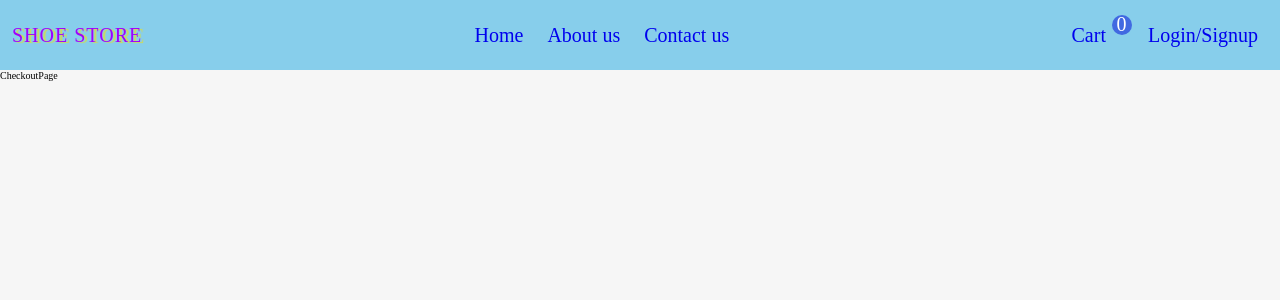
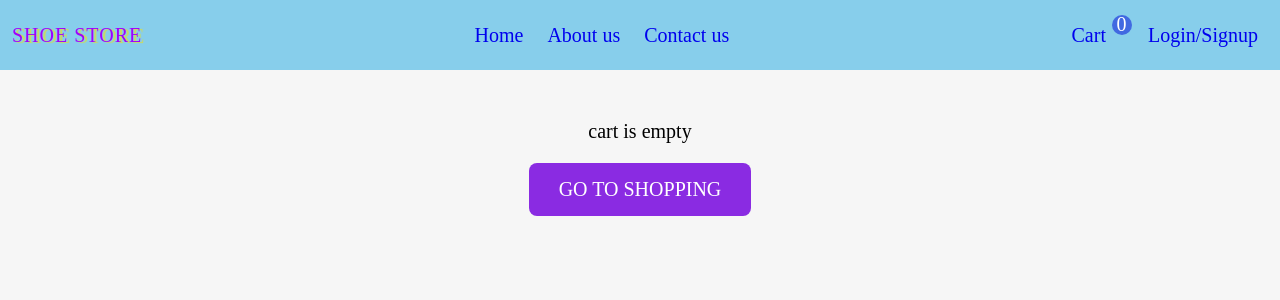
Before and after one commit to HanzaleLatifi/Shoe-Store, a React (Create React App) app: page /checkout in a window 1280 px wide. Shown: the top 300 px of the page. Built offline with nearby package versions, Linux system fonts and the light colour scheme.

Commit message:
checkout component

```diff
--- /dev/null
+++ b/src/components/checkout/Checkout.css
@@ -0,0 +1,41 @@
+.checkout-container {
+  max-width: 870px;
+  margin: 8rem auto;
+  min-height: 30vh;
+  font-size: 2rem;
+  background-color: white;
+  border-radius: 0.8rem;
+  padding: 1rem;
+}
+.userData {
+  width: 49%;
+  border: 1px solid blueviolet;
+  padding: 1rem;
+  border-radius: 0.8rem;
+  min-width: 20rem;
+}
+.productData {
+  width: 49%;
+  border: 1px solid blueviolet;
+  padding: 1rem;
+  border-radius: 0.8rem;
+  min-width: 20rem;
+}
+.btn-buy {
+  width: 100%;
+  max-height: 5rem;
+  margin-top: 6rem;
+}
+.cart-empty {
+  margin: 5rem auto;
+  width: 100%;
+  font-size: 3rem;
+  color: black;
+  display: flex;
+  flex-direction: column;
+  align-items: center;
+}
+.cart-empty p {
+  font-size: 2rem;
+  margin-bottom: 2rem;
+}
--- /dev/null
+++ b/src/components/checkout/Checkout.js
@@ -0,0 +1,45 @@
+import { Link } from "react-router-dom";
+import { useAuth } from "../../providers/AuthProvider";
+import { useCart } from "../../providers/CartProvider";
+import "./Checkout.css";
+function Checkout() {
+  const userData = useAuth();
+  const { cart } = useCart();
+  console.log(cart, userData);
+
+  if (cart.length === 0)
+    return (
+      <div className="cart-empty ">
+        <p>cart is empty</p>
+        <Link className="btn btn-primary" to="/">
+          GO TO SHOPPING
+        </Link>
+      </div>
+    );
+  return (
+    <section className="checkout-container">
+      <div
+        style={{
+          display: "flex",
+          flexWrap: "wrap",
+          justifyContent: "space-between",
+        }}
+      >
+        <div className="userData">
+          <p>{userData.name}</p>
+          <p>{userData.email}</p>
+          <p>{userData.phoneNumber}</p>
+        </div>
+        <div className="productData">
+          <p>{cart[0].name}</p>
+          <p>count :{cart[0].quantity}</p>
+          <p>price : {cart[0].offPrice} $</p>
+        </div>
+      </div>
+
+      <button className="btn btn-primary btn-buy">BUY</button>
+    </section>
+  );
+}
+
+export default Checkout;
--- a/src/pages/CheckoutPage.js
+++ b/src/pages/CheckoutPage.js
@@ -1,7 +1,8 @@
 import React from "react";
+import Checkout from "../components/checkout/Checkout";
 
 function CheckoutPage() {
-  return <div>CheckoutPage</div>;
+  return <Checkout />;
 }
 
 export default CheckoutPage;
```
